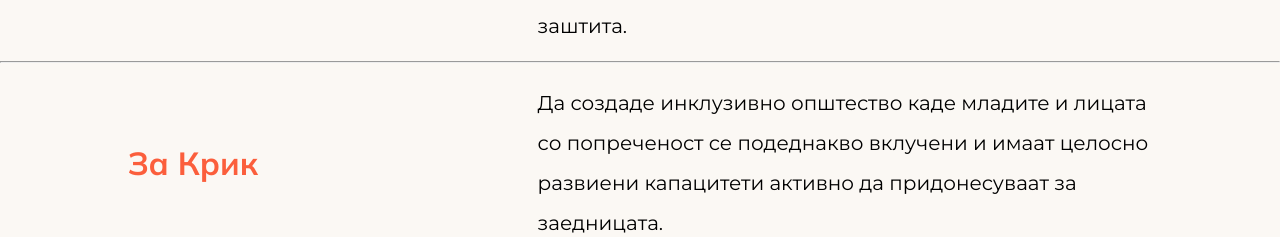
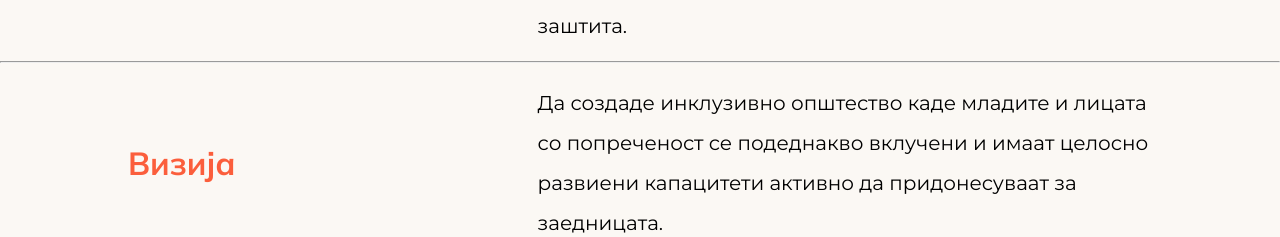
Before and after one commit to KaterinaSpirkoski/Krik, a Next.js app: page /about in a window 1280 px wide. Shown: the part 1140-1377 px from the top of the page. Built offline with nearby package versions, Linux system fonts and the light colour scheme; data requests are answered from the project's data file.

Commit message:
Edited about

```diff
--- a/src/pages/about.tsx
+++ b/src/pages/about.tsx
@@ -58,7 +58,7 @@
               contrast ? "contrastOrangeText " : "defaultOrangeText "
             } ${oversized ? "l-oversized" : "HeadlineM"}`}
           >
-            {aboutData.second_title}
+            {aboutData.second_pretitle}
           </h3>
           <div className="text">
             <p className={` ${oversized ? "l-oversized-body" : "bodyL"}`}>
```
